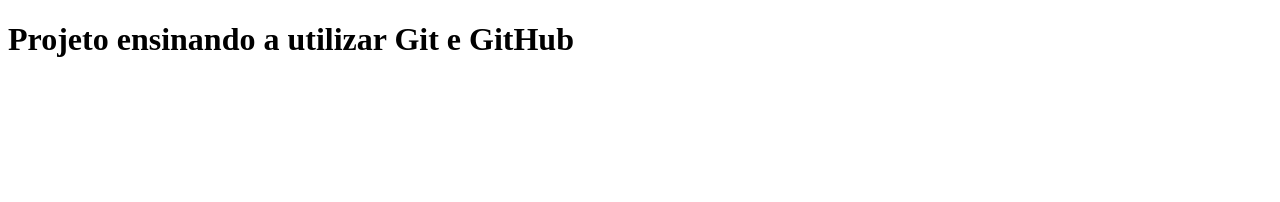
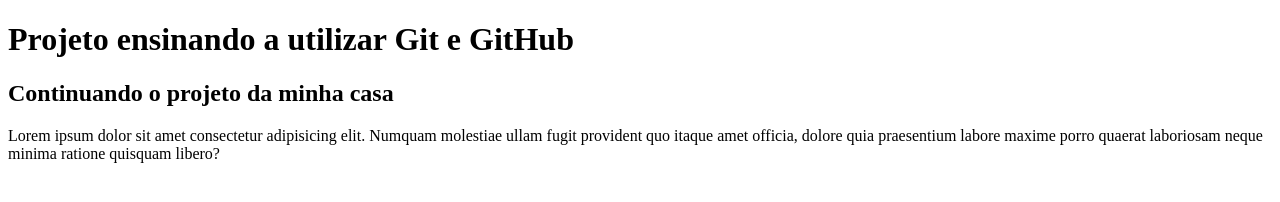
Before and after one commit to marciomarcal98/projeto-github02tb, a plain HTML site: page index.html in a window 1280 px wide. Drawn offline with Linux system fonts and the light colour scheme.

Commit message:
adição de um h2 e um parágrafo; feito em casa

```diff
--- a/index.html
+++ b/index.html
@@ -7,5 +7,8 @@
 </head>
 <body>
     <h1>Projeto ensinando a utilizar Git e GitHub</h1>
+
+    <h2>Continuando o projeto da minha casa</h2>
+    <p>Lorem ipsum dolor sit amet consectetur adipisicing elit. Numquam molestiae ullam fugit provident quo itaque amet officia, dolore quia praesentium labore maxime porro quaerat laboriosam neque minima ratione quisquam libero?</p>
 </body>
 </html>
```
